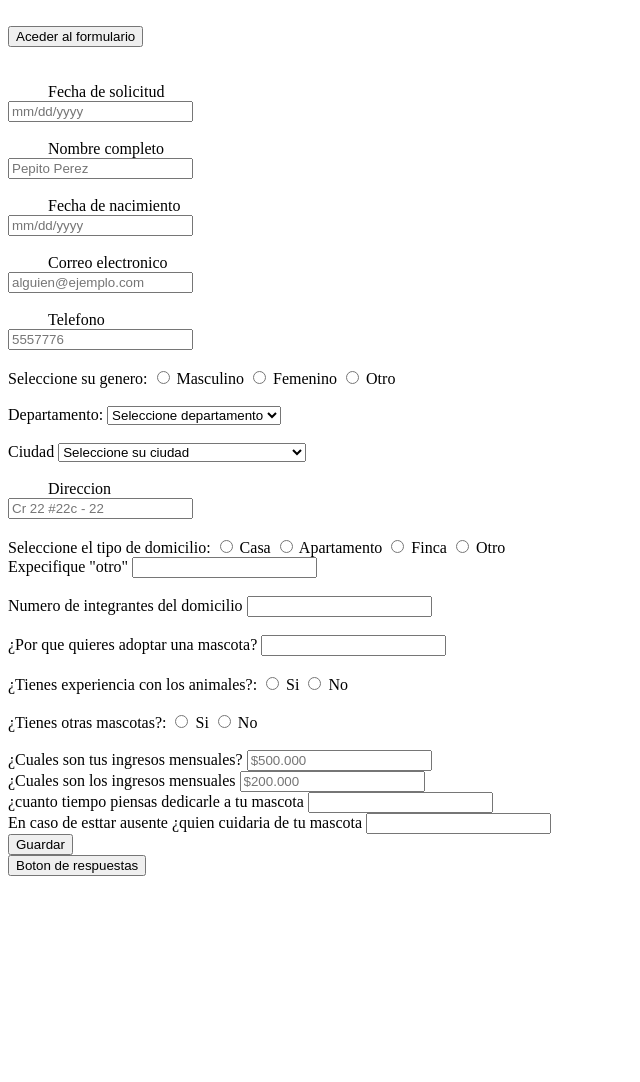
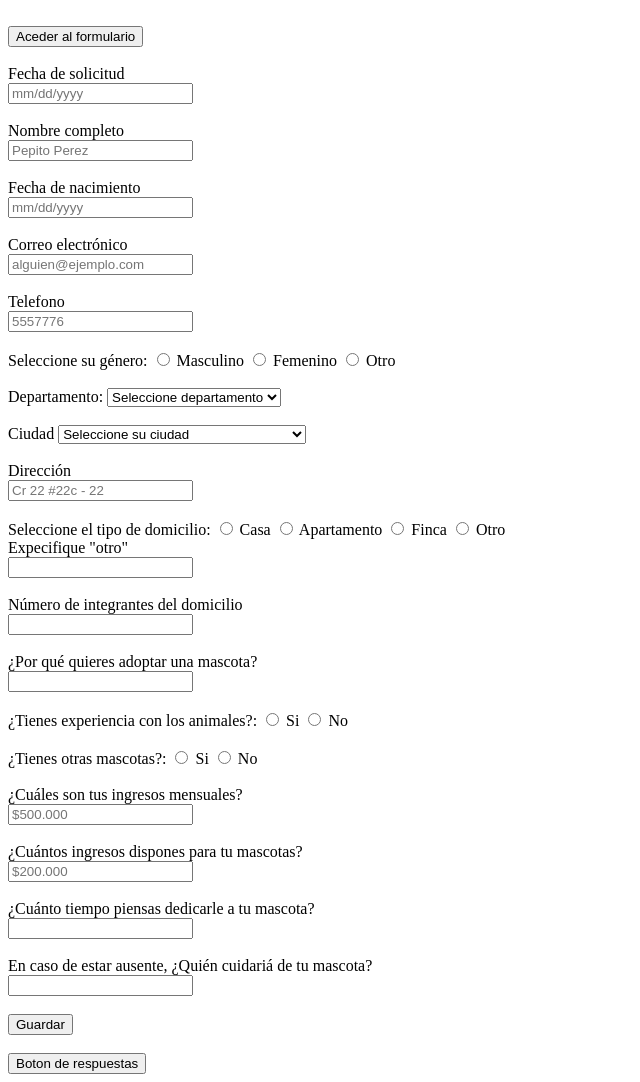
Before and after one commit to isabellahurtado/FORMULARIO2.0, a plain HTML site: page index.html in a window 1280 px wide. Shown: the whole page, without its empty margins (0-640 px from the left). Before the commit the page ends 884 px from the top, so only its background shows below. Drawn offline with Linux system fonts and the light colour scheme.

Commit message:
porfin acabe el formulario2

```diff
--- a/index.html
+++ b/index.html
@@ -1,5 +1,6 @@
 <!DOCTYPE html>
 <html>
+<form>
 <head>
     <title>Formulario2</title>
     <meta charset="utf-8">
@@ -10,41 +11,45 @@
     <HEADER>
     <button>Aceder al formulario</button>
     </HEADER>
-    </br>
 </div>
 <div>
     <br>
-    <dd>Fecha de solicitud</dd>
+    <label>Fecha de solicitud</label>
+</div>
+<div>
     <input type ="text" placeholder="mm/dd/yyyy">
-    </br>
 </div>
 <div>
     <br>
-    <dd>Nombre completo</dd>
+    <label>Nombre completo</label>
+</div>
+<div>
     <input type ="name" placeholder="Pepito Perez">
-    </br>
 </div>
 <div>
     <br>
-    <dd>Fecha de nacimiento</dd>
+    <label>Fecha de nacimiento</label>
+</div>
+<div>
     <input type ="text" placeholder="mm/dd/yyyy">
-    </br>
 </div>
 <div>
     <br>
-    <dd>Correo electronico</dd>
+    <label>Correo electrónico</label>
+</div>
+<div>
     <input type ="email" placeholder="alguien@ejemplo.com">
-    </br>
 </div>
 <div>
     <br>
-    <dd>Telefono</dd>
+    <label>Telefono</label>
+</div>
+<div>
     <input type ="tel" placeholder="5557776">
-    </br>
 </div>
 <div>
     <br>
-    <label>Seleccione su genero:</label>
+    <label>Seleccione su género:</label>
     <label>
     <input type="radio" name="genero">
     Masculino
@@ -57,7 +62,6 @@
     <input type="radio" name="genero">
     Otro
     </label>
-    </br>
 </div>
 <div>
     <br>
@@ -1206,7 +1210,9 @@
 </div>
 <div>
     <br>
-    <dd>Direccion</dd>
+    <label>Dirección</label>
+</div>
+<div>
     <input type="text" placeholder="Cr 22 #22c - 22">
 </div>
 <div>
@@ -1231,16 +1237,25 @@
 </div>
 <div>
     <label>Expecifique "otro"</label>
+</div>
+<div>
     <input type="text">
 </div>
 <div>
+    <section>
     <br>
-    <label>Numero de integrantes del domicilio</label>
+    <label>Número de integrantes del domicilio</label>
+    </section>
+</div>
+<div>
     <input type="text">
+    </section>
 </div>
 <div>
     <br>
-    <label>¿Por que quieres adoptar una mascota?</label>
+    <label>¿Por qué quieres adoptar una mascota?</label>
+</div>
+<div>
     <input type="text">
 </div>
 <div>
@@ -1253,6 +1268,7 @@
     <input type="radio" name="status">
      No
     </label>
+</div>
 <div>
     <br>
     <label>¿Tienes otras mascotas?:</label>
@@ -1266,26 +1282,43 @@
 </div>
 <div>
     <br>
-    <label>¿Cuales son tus ingresos mensuales?</label>
+    <label>¿Cuáles son tus ingresos mensuales?</label>
+</div>
+<div>
     <input type="number" placeholder="$500.000">
 </div>
 <div>
-      <label>¿Cuales son los ingresos mensuales</label>
+    <br>
+    <label>¿Cuántos ingresos dispones para tu mascotas?</label>
+</div>
+<div>
     <input type="number" placeholder="$200.000">
 </div>
 <div>
-      <label>¿cuanto tiempo piensas dedicarle a tu mascota</label>
+    <br>
+    <label>¿Cuánto tiempo piensas dedicarle a tu mascota?</label>
+</div>
+<div>
     <input type="text">
 </div>
 <div>
-      <label>En caso de esttar ausente ¿quien cuidaria de tu mascota</label>
+    <br>
+    <label>En caso de estar ausente, ¿Quién cuidariá de tu mascota?</label>
+</div>
+<div>
     <input type="text">
 </div>
 <div>
+    <br>
+    <section>
     <button>Guardar</button>
+    </section>
 </div>
 <div>
+    <br>
+    <section>
     <button>Boton de respuestas</button>
+    </section>
 </div>
 </form>
 </body>
```
Lines whose indentation alone changed are shown as unchanged.
